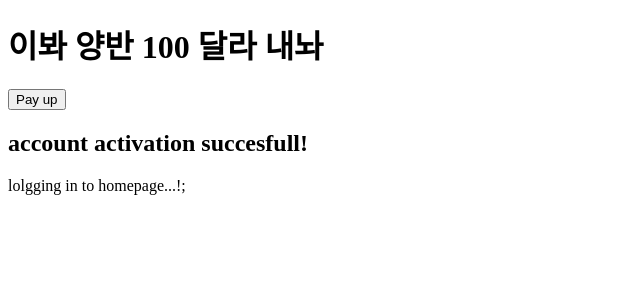
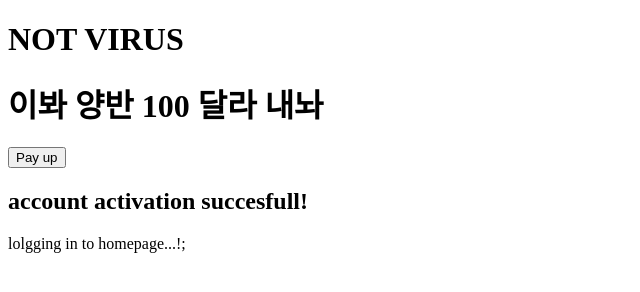
Before and after one commit to hacker0223/main, a plain HTML site: page index.html in a window 1280 px wide. Shown: the whole page, without its empty margins (0-640 px from the left). Drawn offline with Linux system fonts and the light colour scheme.

Commit message:
Add files via upload

```diff
--- a/index.html
+++ b/index.html
@@ -7,6 +7,8 @@
 
 <body>
 
+
+    <h1>NOT VIRUS</h1>
     <h1>이봐 양반 100 달라 내놔</h1>
     <button> Pay up</button>
 
```
